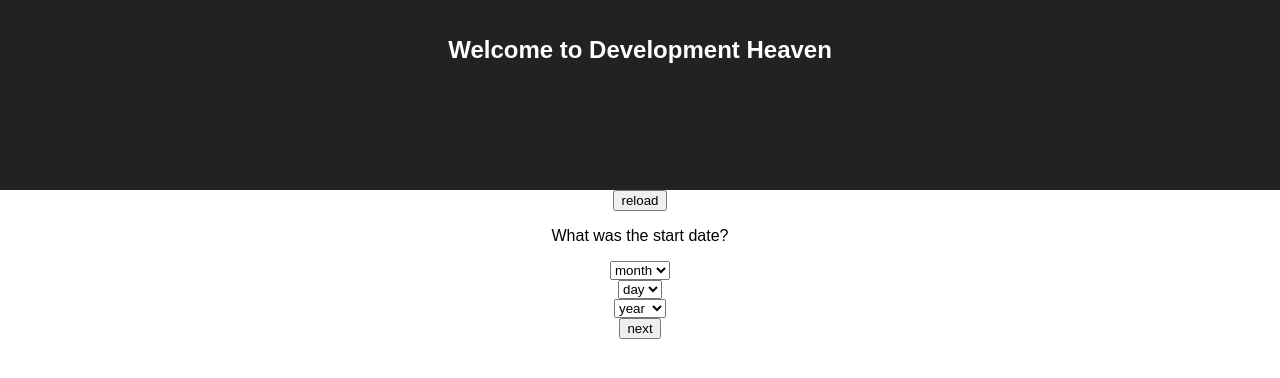
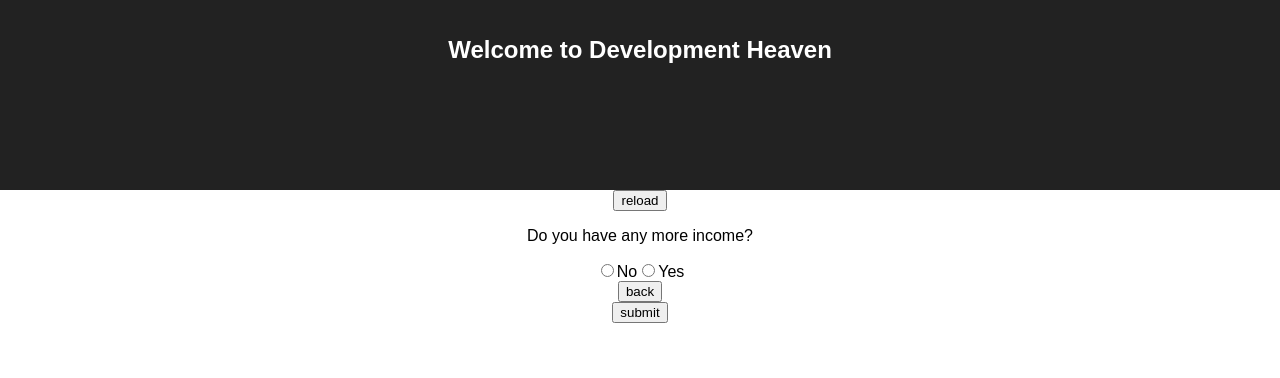
Before and after one commit to eenewbsauce/react-dynamic-forms, a React (Create React App) app: page / in a window 1280 px wide. Shown: the top 378 px of the page. Built offline with nearby package versions, Linux system fonts and the light colour scheme.

Commit message:
feat(config): continue building out config

```diff
--- a/src/App.js
+++ b/src/App.js
@@ -5,7 +5,7 @@ import DynamicForm from './dynamic-form';
 class App extends Component {
   constructor(props) {
       super(props);
-      this.config = [
+      let config = [
           {
               className: 'question-wizard__form-wrapper',
               type: 'div',
@@ -114,13 +114,103 @@ class App extends Component {
                       ]
                   }
               ]
+          },
+          {
+                className: 'question-wizard__form-wrapper',
+                type: 'div',
+                children: [
+                    {
+                        className: 'col-md-12',
+                        type: 'div',
+                        children: [
+                            {
+                                className: 'row',
+                                type: 'div',
+                                children: [
+                                    {
+                                        className: 'col-md-12',
+                                        type: 'div',
+                                        children: [
+                                            {
+                                                type: 'p',
+                                                props: {
+                                                    text: 'Do you have any more income?'
+                                                }
+                                            }
+                                        ]
+                                    }
+                                ]
+                            }
+                        ]
+                    },
+                    {
+                        className: 'question-wizard__form',
+                        type: 'form',
+                        props: {
+                            name: 'moreIncome'
+                        },
+                        children: [
+                            {
+                                type: 'radio',
+                                props: {
+                                    value: false,
+                                    label: 'No',
+                                    name: 'moreIncome'
+                                }
+                            },
+                            {
+                                type: 'radio',
+                                props: {
+                                    value: true,
+                                    label: 'Yes',
+                                    name: 'moreIncome'
+                                }
+                            },
+                            {
+                                className: 'question-wizard__btn-wrapper',
+                                type: 'div',
+                                children: [
+                                    {
+                                        className: 'col-md-12',
+                                        type: 'div',
+                                        children: [
+                                            {
+                                                className: 'question-wizard__back-btn',
+                                                type: 'button',
+                                                props: {
+                                                    text: 'back'
+                                                }
+                                            },
+                                            {
+                                                className: 'question-wizard__submit-btn',
+                                                type: 'button',
+                                                props: {
+                                                    text: 'submit'
+                                                }
+                                            }
+                                        ]
+                                    }
+                                ]
+                            }
+                        ]
+                    }
+                ]
           }
       ];
+
+      let activeIndex = 1;
+
+      this.state = {
+          activeIndex,
+          config
+      };
   }
 
-  click(e) {
-      e.stopPropagation();
-      alert('foo');
+  next(e) {
+      e.preventDefault();
+      this.setState({
+          activeIndex: this.state.activeIndex+1
+      });
   }
 
   render() {
@@ -130,7 +220,7 @@ class App extends Component {
           <h1 className="App-title">Welcome to Development Heaven</h1>
         </header>
 
-        <DynamicForm config={ this.config[0] } onClick={(e) => this.click(e)} />
+        <DynamicForm config={ this.state.config[this.state.activeIndex] } next={(e) => this.next(e)} />
       </div>
     );
   }
--- a/src/dynamic-form.js
+++ b/src/dynamic-form.js
@@ -67,6 +67,7 @@ class DynamicForm extends PureComponent {
             case 'radio':
                 output = this.getRadio();
                 break;
+            case 'submit':
             case 'button':
                 output = this.getButton();
                 break;
@@ -89,7 +90,7 @@ class DynamicForm extends PureComponent {
         return function Div(props) {
             return <div key={ props.id } className={ props.className }>
                 {props.children.map((i) => {
-                    return React.createElement(i.element, { ...i.props, key: i.props.id } );
+                    return React.createElement(i.element, { ...i.props, key: i.props.id });
                 })}
             </div>;
         };
@@ -103,9 +104,9 @@ class DynamicForm extends PureComponent {
 
     getForm() {
         return function(props) {
-            return <form key={ props.id } name={props.name}>
+            return <form key={ props.id } name={ props.name }>
                 {props.children.map((i) => {
-                    return React.createElement(i.element, { ...i.props, key: i.props.id } );
+                    return React.createElement(i.element, { ...i.props, key: i.props.id });
                 })}
             </form>
         };
@@ -113,12 +114,10 @@ class DynamicForm extends PureComponent {
 
     getRadio() {
         return function Radio(props) {
-            return <div class="radio">
-                <label>
-                    <input type="radio" value={ props.value } />
-                    { props.placeholder }
+                return <label>
+                    <input type="radio" name={props.name} value={ props.value } />
+                    { props.label }
                 </label>
-            </div>
         }
     }
 
@@ -141,7 +140,13 @@ class DynamicForm extends PureComponent {
         let self = this;
 
         return function Button(props) {
-            return <button key={ props.id } className={ props.className } onClick={ self.props.onClick }>{ props.text }</button>
+            return <button
+                key={ props.id }
+                className={ props.className }
+                onClick={ self.props.next }
+            >
+                { props.text }
+            </button>
         };
     }
 
@@ -162,7 +167,7 @@ class DynamicForm extends PureComponent {
 
 DynamicForm.propTypes = {
     config: PropTypes.object.isRequired,
-    onClick: PropTypes.func.isRequired
+    next: PropTypes.func.isRequired
 };
 
 export default DynamicForm;
```
